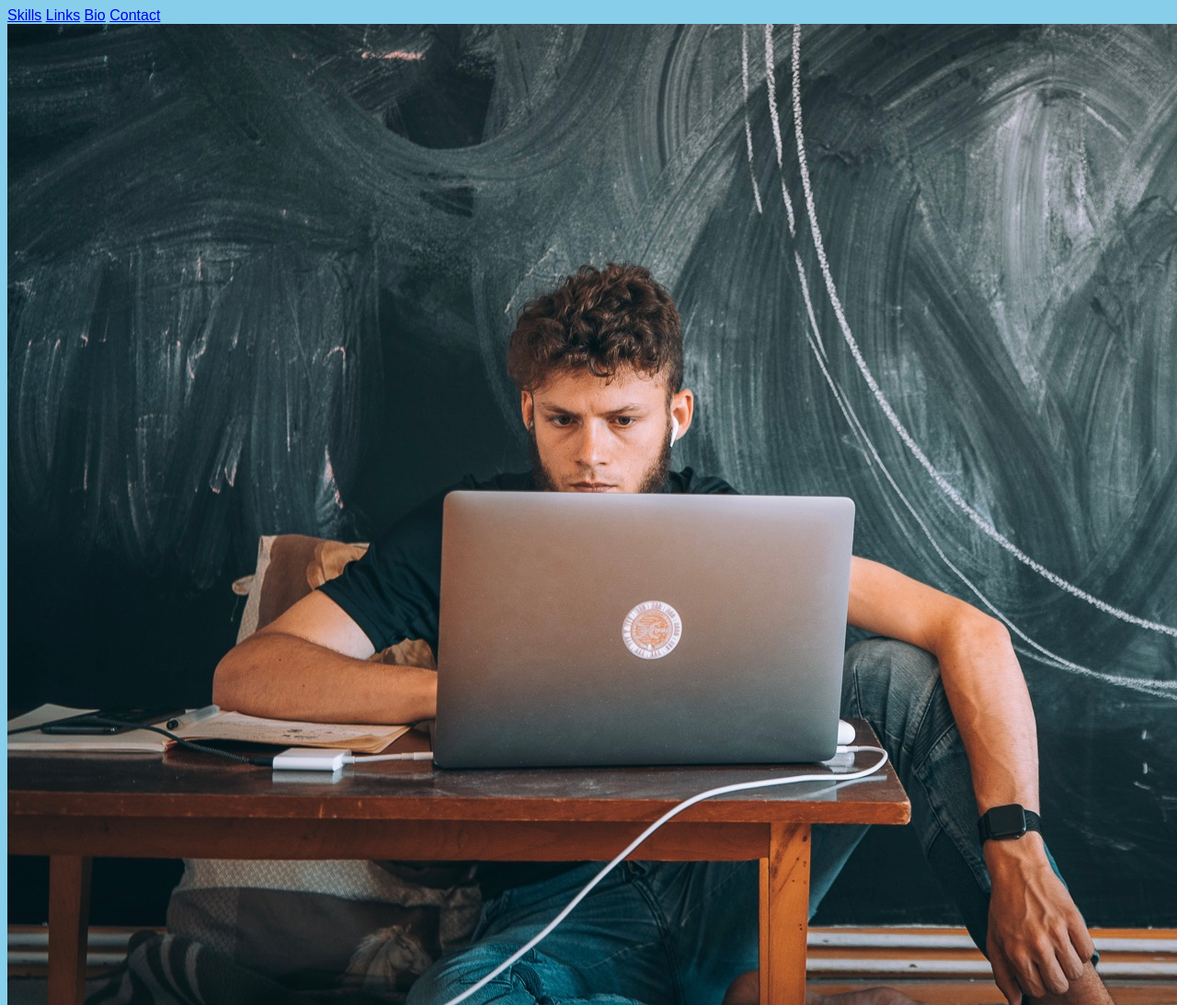
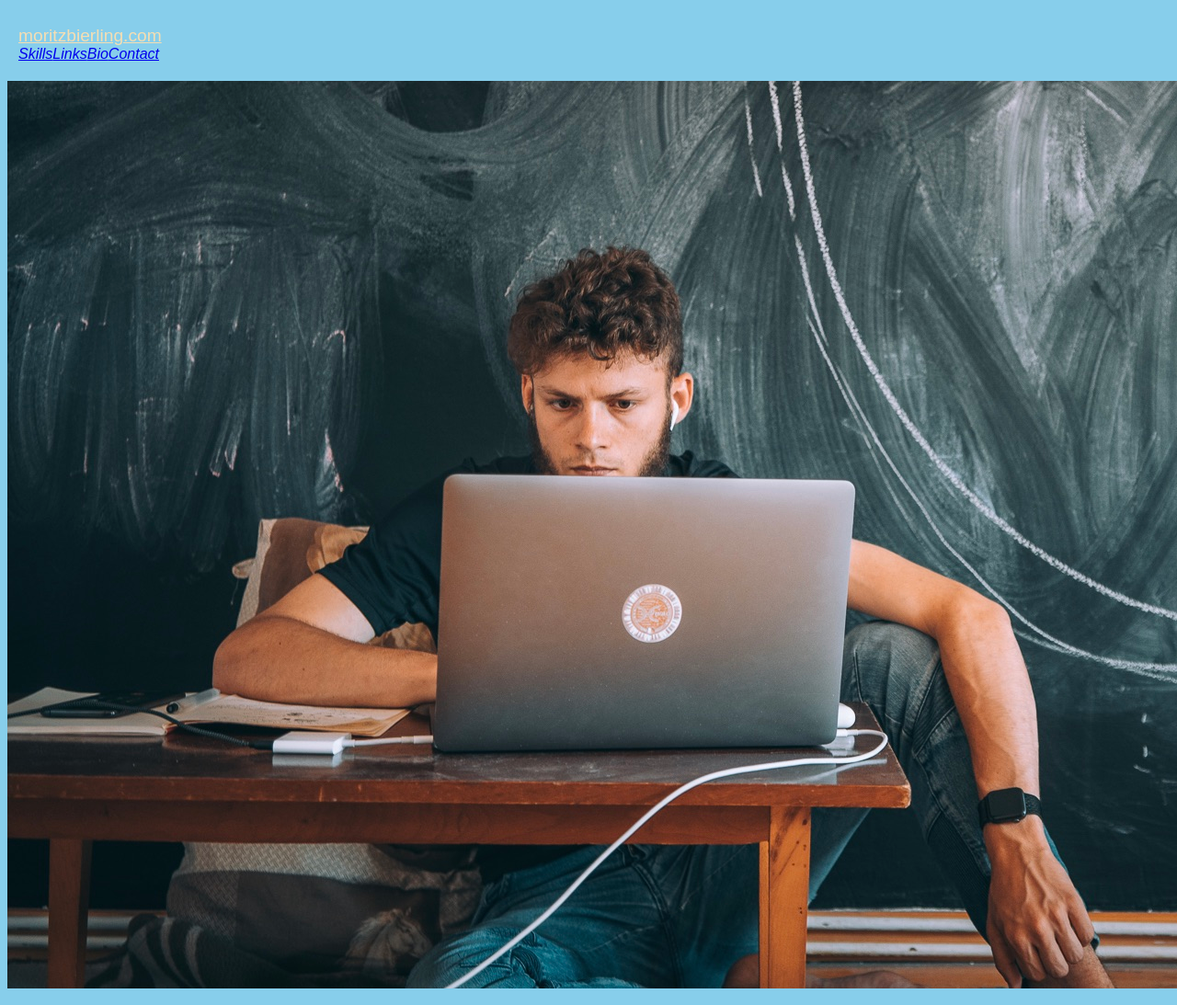
Before and after one commit to bierlingm/personal-website, a website: page docs/index.html in a window 1280 px wide. Shown: the top 1093 px of the page at 92% size. Drawn offline with Linux system fonts and the light colour scheme.

Commit message:
Add basic header styling

```diff
--- a/docs/index.html
+++ b/docs/index.html
@@ -7,8 +7,9 @@
     <title>Moritz Bierling</title>
 </head>
 <body>
-    <header>
-        <nav>
+    <header id= "home" class="header">
+        <a class="header__a--home" href="#home">moritzbierling.com</a>
+        <nav class="header__nav">
             <a href="#skills">Skills</a>
             <a href="#links">Links</a>
             <a href="#bio">Bio</a>
--- a/scss/_base.scss
+++ b/scss/_base.scss
@@ -6,13 +6,8 @@
 
 body {
     font-family: sans-serif;
-    color: var(--primary);
-    background-color: var(--secondary);
+    color: var(--secondary);
+    background-color: var(--primary);
     height: 100vh;
-
-    &:hover {
-        background-color: var(--tertiary);
-        align-content: center;
-        justify-content: center;
-    }
+    max-width: fit-content;
 }
--- a/scss/_variables.scss
+++ b/scss/_variables.scss
@@ -1,8 +1,8 @@
 // CSS way of defining variables
 :root {
-    --primary: hotpink;
-    --secondary: skyblue;
-    --tertiary: wheat;
+    --primary: skyblue;
+    --secondary: wheat;
+    --tertiary: rgb(228, 118, 223);
 }
 
 // SASS way of defining variables
--- a/scss/components/_header.scss
+++ b/scss/components/_header.scss
@@ -1,5 +1,21 @@
 .header {
     padding: 20px;
-    margin: 50px;
-    background: wheat;
+    background: var(--primary);
+    font-style: italic;
+    position: absolute;
+    left: 0;
+    right: 0;
 }
+
+.header__nav {
+    display: flex;
+    flex-direction: row;
+
+}
+
+.header__a--home {
+    font-size: larger;
+    color: var(--secondary);
+    font-style: normal;
+
+}
```
Also changed, not shown: docs/styles.css, 1 other file.
